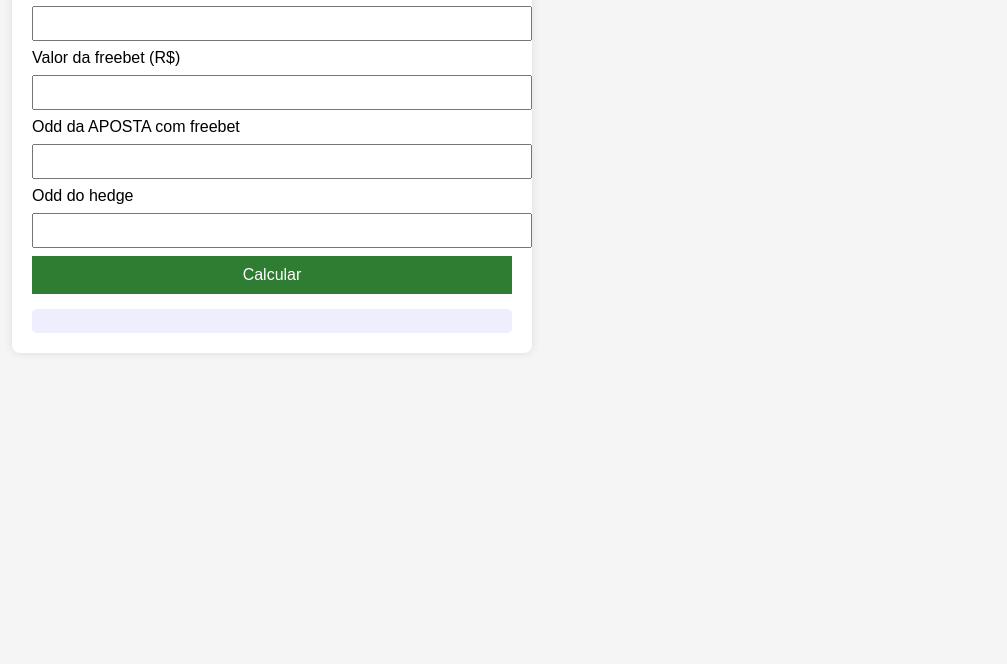
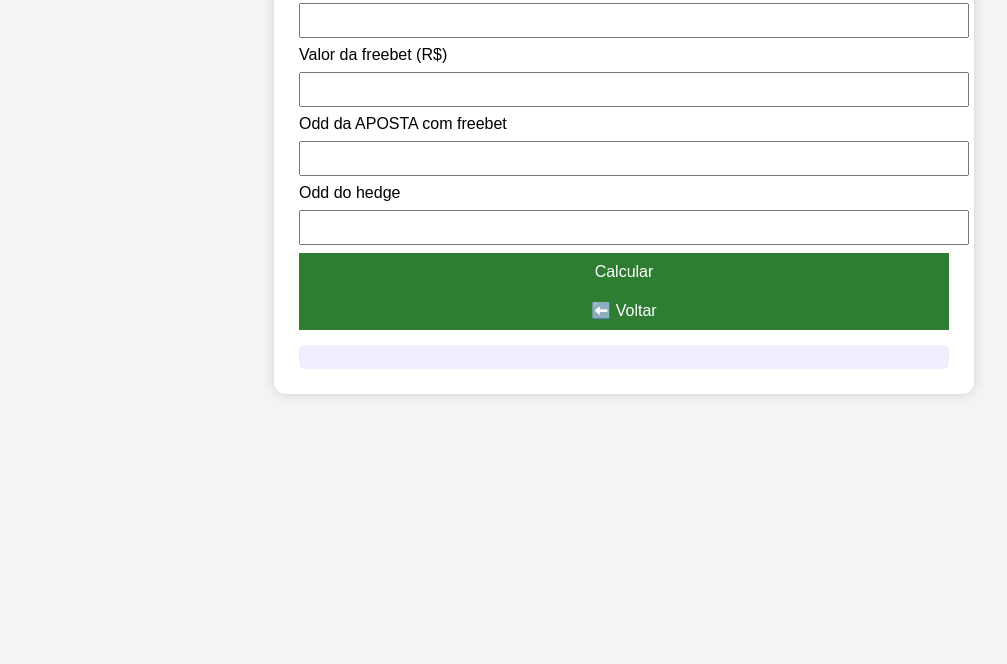
Before and after one commit to naellimatorres/calculadora-surebet, a plain HTML site: page calc-freebet.html in a window 1280 px wide. Shown: the part 136-800 px from the top of the page, without its empty margins (16-1023 px from the left). Drawn offline with Linux system fonts and the light colour scheme.

Commit message:
Update calc-freebet.html

```diff
--- a/calc-freebet.html
+++ b/calc-freebet.html
@@ -5,16 +5,19 @@
   <title>Calculadora de Freebet (Hedge)</title>
   <style>
     body {
-      font-family: Arial, sans-serif;
-      background: #f5f5f5;
-      padding: 20px;
+        background: #f4f4f4;
+        margin: 0;
+        padding: 20px;
+        font-family: Arial, sans-serif;
     }
     .container {
-      max-width: 480px;
-      background: #fff;
-      padding: 20px;
-      border-radius: 8px;
-      box-shadow: 0 0 10px rgba(0,0,0,0.1);
+     background: white;
+        width: 100%;
+        max-width: 650px;
+        margin: auto;
+        padding: 25px;
+        border-radius: 12px;
+        box-shadow: 0 0 12px rgba(0,0,0,0.15);
     }
     input {
       width: 100%;
@@ -60,7 +63,9 @@
   <input type="number" id="oddHedge" step="0.01">
 
   <button onclick="calcular()">Calcular</button>
-
+  <button class="btn-voltar" onclick="voltar()">
+    ⬅️ Voltar
+  </button>
   <div class="result" id="resultado"></div>
 </div>
 
@@ -98,6 +103,12 @@ function calcular() {
     • Se o hedge ganhar → <strong>Resultado: R$ 0,00</strong>
   `;
 }
+
+function voltar() {
+  window.location.href =
+    "https://naellimatorres.github.io/calculadora-surebet/";
+}
+
 </script>
 
 </body>
```
